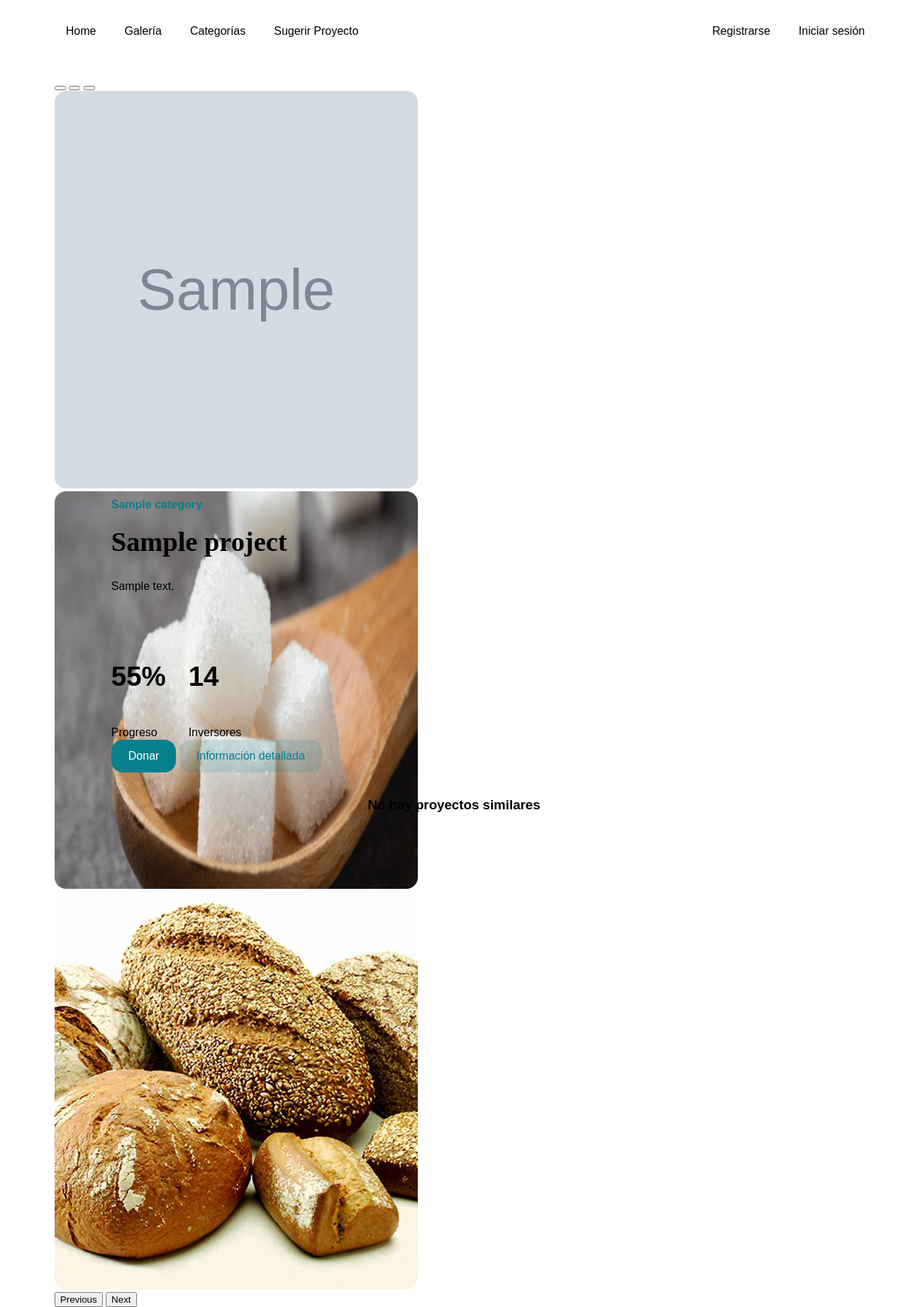
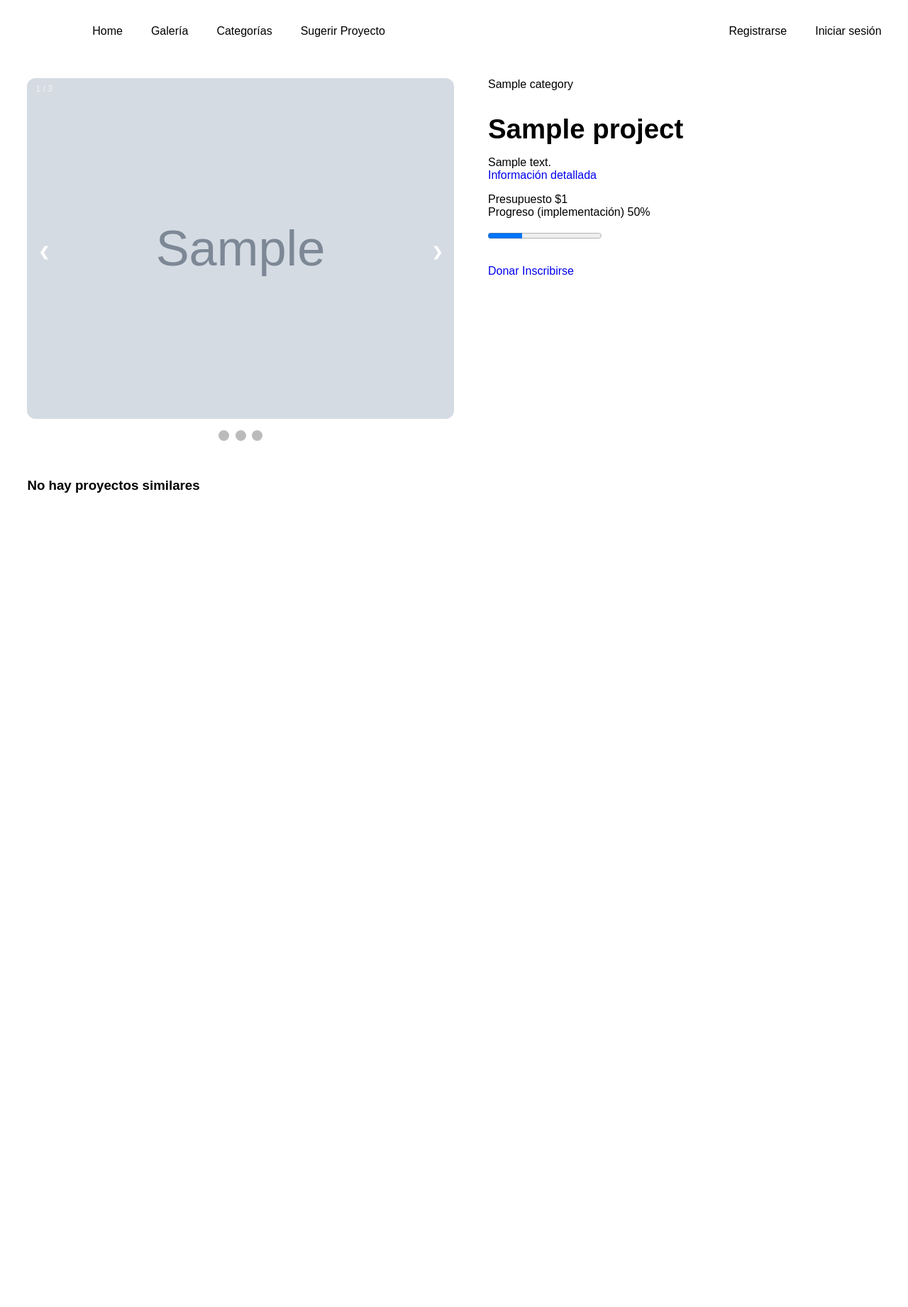
Before and after one commit to ICESI-PI1/knowledge_projects, a Django app: page /project/?lang=1 in a window 1280 px wide. Shown: the whole page at 71% size. After the commit the page ends 694 px from the top, so only its background shows below. Run offline with Django 4.2, Linux system fonts and the light colour scheme; tables that the repository leaves empty hold one stand-in row (values such as "Sample post"); grey boxes marked "Sample" are stand-in pictures.

Commit message:
Adjust project page

```diff
--- /dev/null
+++ b/core/static/carousel.css
@@ -0,0 +1,121 @@
+* {
+  box-sizing: border-box
+}
+
+/* Slideshow container */
+.slideshow-container {
+  height: 30rem;
+  position: relative;
+  margin-bottom: 1rem;
+}
+
+/* Hide the images by default */
+.mySlides {
+  display: none;
+  height: 30rem;
+}
+
+.mySlides>img {
+  object-fit: cover;
+  border-radius: 0.75em;
+  width: 100%;
+  height: 100%;
+}
+
+/* Next & previous buttons */
+.prev,
+.next {
+  cursor: pointer;
+  position: absolute;
+  top: 50%;
+  width: auto;
+  margin-top: -22px;
+  padding: 16px;
+  color: white;
+  font-weight: bold;
+  font-size: 18px;
+  transition: 0.6s ease;
+  border-radius: 0 3px 3px 0;
+  user-select: none;
+}
+
+/* Position the "next button" to the right */
+.next {
+  right: 0;
+  border-radius: 3px 0 0 3px;
+}
+
+/* On hover, add a black background color with a little bit see-through */
+.prev:hover,
+.next:hover {
+  background-color: rgba(0, 0, 0, 0.8);
+}
+
+/* Caption text */
+.text {
+  color: #f2f2f2;
+  font-size: 15px;
+  padding: 8px 12px;
+  position: absolute;
+  bottom: 8px;
+  width: 100%;
+  text-align: center;
+}
+
+/* Number text (1/3 etc) */
+.numbertext {
+  color: #f2f2f2;
+  font-size: 12px;
+  padding: 8px 12px;
+  position: absolute;
+  top: 0;
+}
+
+/* The dots/bullets/indicators */
+.dot {
+  cursor: pointer;
+  height: 15px;
+  width: 15px;
+  margin: 0 2px;
+  background-color: #bbb;
+  border-radius: 50%;
+  display: inline-block;
+  transition: background-color 0.6s ease;
+}
+
+.active,
+.dot:hover {
+  background-color: #717171;
+}
+
+/* Fading animation */
+.fade {
+  animation-name: fade;
+  animation-duration: 1.5s;
+}
+
+@keyframes fade {
+  from {
+    opacity: .4
+  }
+
+  to {
+    opacity: 1
+  }
+}
+
+.flip-carousel {
+  display: flex;
+  flex-direction: column;
+  width: 50%;
+}
+
+#flip {
+  display: flex;
+  flex-direction: row;
+  gap: 3rem;
+}
+
+#info {
+  width: 45%;
+}
--- /dev/null
+++ b/core/static/carousel.js
@@ -0,0 +1,28 @@
+let slideIndex = 1;
+showSlides(slideIndex);
+
+// Next/previous controls
+function plusSlides(n) {
+  showSlides(slideIndex += n);
+}
+
+// Thumbnail image controls
+function currentSlide(n) {
+  showSlides(slideIndex = n);
+}
+
+function showSlides(n) {
+  let i;
+  let slides = document.getElementsByClassName("mySlides");
+  let dots = document.getElementsByClassName("dot");
+  if (n > slides.length) {slideIndex = 1}
+  if (n < 1) {slideIndex = slides.length}
+  for (i = 0; i < slides.length; i++) {
+    slides[i].style.display = "none";
+  }
+  for (i = 0; i < dots.length; i++) {
+    dots[i].className = dots[i].className.replace(" active", "");
+  }
+  slides[slideIndex-1].style.display = "block";
+  dots[slideIndex-1].className += " active";
+}
--- a/core/static/spacing.css
+++ b/core/static/spacing.css
@@ -18,6 +18,10 @@
     margin-bottom: 1.5rem;
 }
 
+.mt1 {
+    margin-top: 1rem;
+}
+
 .mb3 {
     margin-bottom: 3rem;
 }
@@ -25,3 +29,12 @@
 .ex-v {
     height: 74%;
 }
+
+.col {
+    display: flex;
+    flex-direction: column;
+}
+
+g05 {
+    gap: 0.5rem;
+}
--- a/core/templates/base.html
+++ b/core/templates/base.html
@@ -7,6 +7,7 @@
     <meta http-equiv="X-UA-Compatible" content="IE=edge">
     <meta name="viewport" content="width=device-width, initial-scale=1.0">
     <title>Knowledge Projects</title>
+
     <link rel="stylesheet" href="{% static 'navbar.css'%}">
     <link rel="stylesheet" href="{% static 'toggler.css'%}">
     <link rel="stylesheet" href="{% static 'base.css'%}">
@@ -17,7 +18,7 @@
     {% endblock htmlhead %}
   </head>
 
-  <body style="margin-bottom: 2rem;">
+  <body style="margin-bottom: 2rem; padding: 0rem 3%;">
     <script>
 
     </script>
--- a/core/templates/project.html
+++ b/core/templates/project.html
@@ -3,172 +3,95 @@
 {% load static %}
 
 {% block htmlhead %}
-<style>
-
-
-  .flex-container{
-    display: flex;
-    margin-left: 10rem;
-    margin-right: 10rem;
-
-   justify-content: left;
-  }
-
-  .carousel, .img1{
-    width: 40vw;
-    height: 70vh;
-    border-radius: 16px;
-  }
-
-  .info{
-    margin-left: 5rem;
-    margin-top: 2rem;
-
-  }
-  .flex-container1{
-    display: flex;
-    flex-direction: column;
-  }
-  .flex-container2{
-    display: flex;
-    margin-top: 2.5rem;
-  }
-  .flex-container3{
-    display: flex;
-    margin-left: 10rem;
-    margin-right: 10rem;
-
-    flex-direction: column;
-  }
-
-  .button {
-    padding-top: 10px;
-    padding-bottom: 10px;
-    padding-left: 50px;
-    padding-right: 50px;
-    text-align: center;
-    text-decoration: none;
-    display: inline-block;
-    font-size: 16px;
-    margin: 4px 2px;
-    cursor: pointer;
-    margin-bottom: 10%;
-  }
-
-  .button1 {
-    color: #FFFFFF;
-    border-radius: 16px;
-    background-color: #087F8C;
-    border: none;
-  }
-
-  .button2 {
-    color: #087F8C;
-    border-radius: 16px;
-    border-color: #087F8C;
-  }
-
-
-  @media screen and (max-width: 940px) {
-    #flip {
-      flex-direction: column !important;
-    }
-
-    .carousel, .img1{
-      width: 85vw;
-      height: 50vh;
-    }
-
-    .info {
-      align-items: center;
-      margin-left: 0px;
-    }
-  }
-</style>
-
 <link rel="stylesheet" href="{% static 'gallery_style.css'%}">
+<link rel="stylesheet" href="{% static 'carousel.css' %}">
 {% endblock %}
 
 
 {% block content %}
-      <section id="flip" class="d-flex flex-row justify-content-center align-items-center" style="padding: 0% 6%;">
-        {% for qs in card%}
-        <div id="carouselExampleIndicators" class="carousel slide" data-bs-ride="true">
-            <div class="carousel-indicators">
-              <button type="button" data-bs-target="#carouselExampleIndicators" data-bs-slide-to="0" class="active" aria-current="true" aria-label="Slide 1"></button>
-              <button type="button" data-bs-target="#carouselExampleIndicators" data-bs-slide-to="1" aria-label="Slide 2"></button>
-              <button type="button" data-bs-target="#carouselExampleIndicators" data-bs-slide-to="2" aria-label="Slide 3"></button>
+<section id="flip" class="mb3">
+  <div class="flip-carousel">
+    <script src="{% static 'carousel.js' %}"></script>
+    <!-- Slideshow container -->
+    <div class="slideshow-container">
+      <!-- Full-width images with number and caption text -->
+      <div class="mySlides fade" style="display: block;">
+        <div class="numbertext">1 / 3</div>
+        <img src="{{project.img.url}}" style="width:100%">
       </div>
-            <div class="carousel-inner">
-              <div class="carousel-item ">
-                <img class="img1" src="{{qs.img.url}}" class="d-block" alt="...">
+
+      <div class="mySlides fade">
+        <div class="numbertext">2 / 3</div>
+        <img src="{{project.img.url}}" style="width:100%">
       </div>
-              <div class="carousel-item active">
-                <img class="img1" src="..\media\pic\23\azucar.jpg" class="d-block" alt="...">
+
+      <div class="mySlides fade">
+        <div class="numbertext">3 / 3</div>
+        <img src="{{project.img.url}}" style="width:100%">
       </div>
-              <div class="carousel-item">
-                <img class="img1" src="..\media\pic\23\pan.jpg" class="d-block" alt="...">
+
+      <!-- Next and previous buttons -->
+      <a class="prev" onclick="plusSlides(-1)">&#10094;</a>
+      <a class="next" onclick="plusSlides(1)">&#10095;</a>
+    </div>
+
+    <div style="text-align:center">
+      <span class="dot" onclick="currentSlide(1)"></span>
+      <span class="dot" onclick="currentSlide(2)"></span>
+      <span class="dot" onclick="currentSlide(3)"></span>
     </div>
   </div>
-            <button class="carousel-control-prev" type="button" data-bs-target="#carouselExampleIndicators" data-bs-slide="prev">
-              <span class="carousel-control-prev-icon" aria-hidden="true"></span>
-              <span class="visually-hidden">Previous</span>
-            </button>
-            <button class="carousel-control-next" type="button" data-bs-target="#carouselExampleIndicators" data-bs-slide="next">
-              <span class="carousel-control-next-icon" aria-hidden="true"></span>
-              <span class="visually-hidden">Next</span>
-            </button>
-        </div>
+  <div id="info">
+    <span class="tag is-medium mb-05">{{project.category.category_name}}</span>
+    <h2 class="title is-family-primary mb1">{{project.project_name}}</h2>
 
-        <div class="info">
-          <h4 class="c1">{{qs.category.category_name}}</h4>
-          <h2 style="font-family: 'DM Sans'; color: black ; margin-top:0.5rem;">{{qs.project_name}}</h2>
-          <p style="margin-top:1rem;">{{qs.project_description}}</p>
+    <p class="mb1">{{project.project_description}} <br> <a class="mb1 is-underlined is-regular"
+        href="{% url 'core:detailedinfo' %}?lang={{project.project_id}}">Información
+        detallada</a></p>
 
-          <div class="progress" style="margin-top:4rem;">
-            <div class="progress-bar" role="progressbar" aria-label="Basic example" style="width: 55%" aria-valuenow="55" aria-valuemin="0" aria-valuemax="100"></div>
-          </div>
+    <p class="has-text-weight-medium mb1">
+      Presupuesto ${{project.budget}}
+      <br>
+      Progreso (implementación) 50%
+    </p>
 
-          <div class="flex-container2">
-            <div class="flex-container1">
-              <h2>55%</h2>
-              <p>Progreso</p>
-            </div>
-            <div class="flex-container1" style="margin-left: 2rem;">
-              <h2>14</h2>
-              <p>Inversores</p>
+    <progress class="progress is-primary mb2" value="30" max="100">25%</progress>
+
+    <div class="rw">
+      <a style="width: 30%;" class="button is-primary" href="{% url 'core:donation_methods' %}?lang={{project.project_id}}">Donar</a>
+      <a style="width: 20%;" class="button is-secondary"
+        href="{% url 'core:donation_methods' %}?lang={{project.project_id}}">Inscribirse</a>
     </div>
   </div>
-
-
-          <div class="d-flex flex-row" style="gap: 1rem;">
-            <a class="primary-btn" href="{% url 'core:donation_methods' %}?lang={{qs.project_id}}">Donar</a>
-            <a class="secondary-btn" href="{% url 'core:detailedinfo' %}?lang={{qs.project_id}}">Información detallada</a>
-          </div>
-        </div>
-        {%endfor%}
-
-
 </section>
 
-      {% if not card1 %}
-        <div style="margin-top: 3rem;"> <h3 ><center><strong>No hay proyectos similares</strong></center></h3></div>
+<section>
+  {% if not related %}
+  <div>
+    <h3 class="title is-family-primary">
+      No hay proyectos similares
+    </h3>
+  </div>
   {%else%}
 
-      <section class="d-flex flex-column" style="padding: 0% 6%; margin-top: 3rem;">
-        <h3><strong>Proyectos Similares</strong></h3>
+  <section class="col">
+    <h3 class="title is-family-primary mb1">
+      Proyectos similares
+    </h3>
 
-        <div id="grid-l" style="margin-top: 1rem;">
-          {%for x in card1%}
-            <div class="card card-g">
-              <img src="{{x.img.url}}" class="card-image">
-              <div class="d-flex flex-column align-items-flex-start p-3">
-                <div class="expanded">
-                  <a class="category-tag" href="{% url 'core:gallery' %}?lang={{x.category_id}}">{{x.category.category_name}}</a>
-                  <h5 class="card-title mt-3"><strong>{{x.project_name}}</strong></h5>
-                  <p class="card-text pb-3">{{x.project_description}}</p>
+    <div id="grid" style="justify-content: flex-start;">
+      {%for x in related%}
+      <div class="box is-raised">
+        <img src="{{x.img.url}}" class="card-image mb-05">
+        <div style="height: 12rem;">
+          <div class="ex-v mb1">
+            <span class="tag mb1">{{x.category.category_name}}</span>
+            <h4 class="title is-family-primary" style="margin-bottom: 0.5rem !important;">{{x.project_name}}</h4>
+            <p class="mb1 text-limiter">{{x.project_description}}</p>
           </div>
-                       <a class="c1"  href="{% url 'core:project' %}?lang={{x.project_id}}">Conocer más</a>
+          <a class="button is-small is-primary" href="{% url 'core:project' %}?lang={{x.project_id}}">
+            Conocer más
+          </a>
         </div>
       </div>
       {%endfor%}
@@ -177,4 +100,5 @@
   </section>
 
   {% endif %}
+</section>
 {% endblock %}
--- a/core/views.py
+++ b/core/views.py
@@ -98,10 +98,11 @@
         card_id= self.request.GET.get("lang")
         p = Project.objects.get(project_id = card_id)
         if card_id:
-            obj= obj.filter(project_id=card_id)
+            obj= obj.filter(project_id=card_id)[0]
             obj1=obj1.filter(category = p.category.category_id)
             obj1=obj1.exclude(project_id= card_id)
-        return HttpResponse(render(request,'project.html',{'card':obj, 'card1':obj1}))
+        print({'card':obj, 'card1':obj1})
+        return HttpResponse(render(request,'project.html',{'project':obj, 'related':obj1}))
 
 class Employee_tools(View):
     def get(self, request):
```
Also changed, not shown: core/static/base.css, media/pic/23/prompthero-prompt-90abe624731.webp (added). Lines whose indentation alone changed are shown as unchanged.
